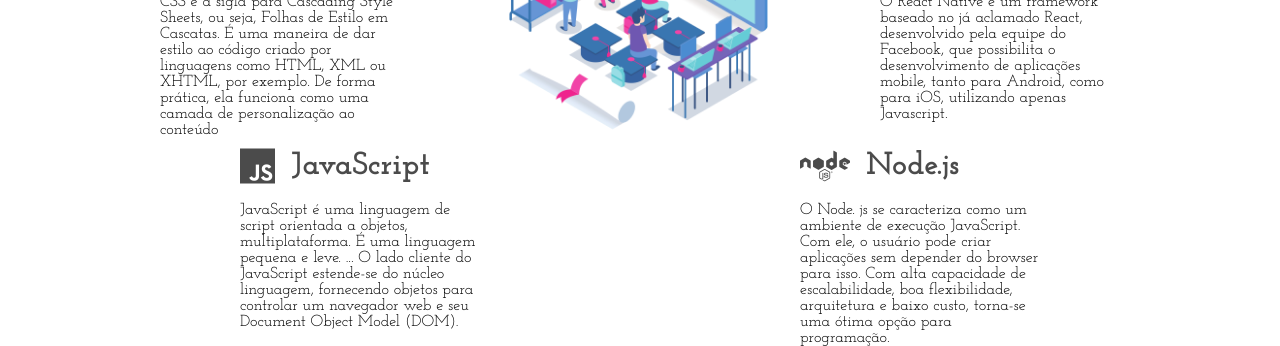
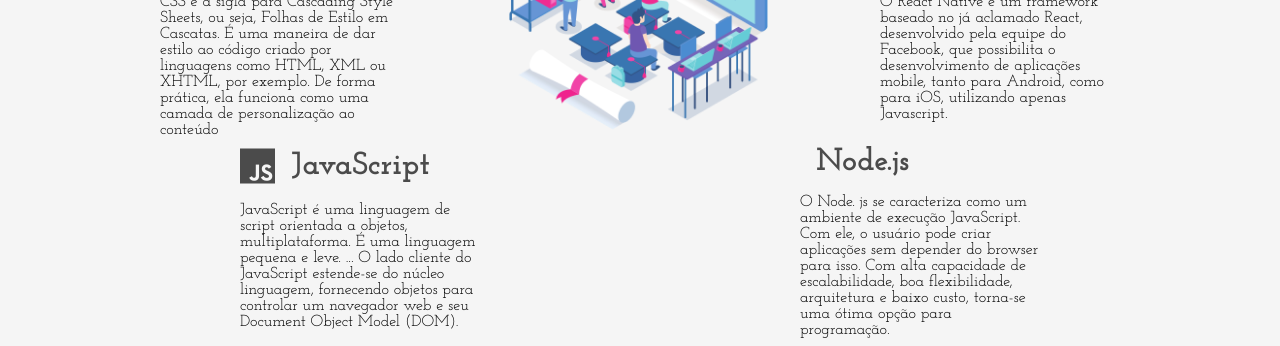
Before and after one commit to 1Samel2/Portfolio, a plain HTML site: page index.html in a window 1280 px wide. Shown: the part 1178-1524 px from the top of the page. Drawn offline with Linux system fonts and the light colour scheme.

Commit message:
arrumando css

```diff
--- a/index.html
+++ b/index.html
@@ -111,7 +111,7 @@
         </div>
         <div class="conhecimento">
             <div class="conhecimento-header">
-                <i class="fab fa-node"></i>
+                <!-- <i class="fab fa-node"></i> -->
                 <h3>Node.js</h3>
             </div>
             <div class="conhecimento-text">
--- a/styles.css
+++ b/styles.css
@@ -272,8 +272,10 @@
     grid-row: 5 / -1;
 }
 
-.sessao-conhecimentos{
-    background-color: #f5f5f5;
+.sessao-conhecimento{
+     background-color:#f5f5f5;
+
+
 }
 
 .sessao-header{
@@ -293,7 +295,8 @@
 .conhecimento-header{
     display: flex;
     align-items: center;
-    color: #4b4b4b;
+     color: #4b4b4b;
+
 }
 
 .conhecimento-header{
```
